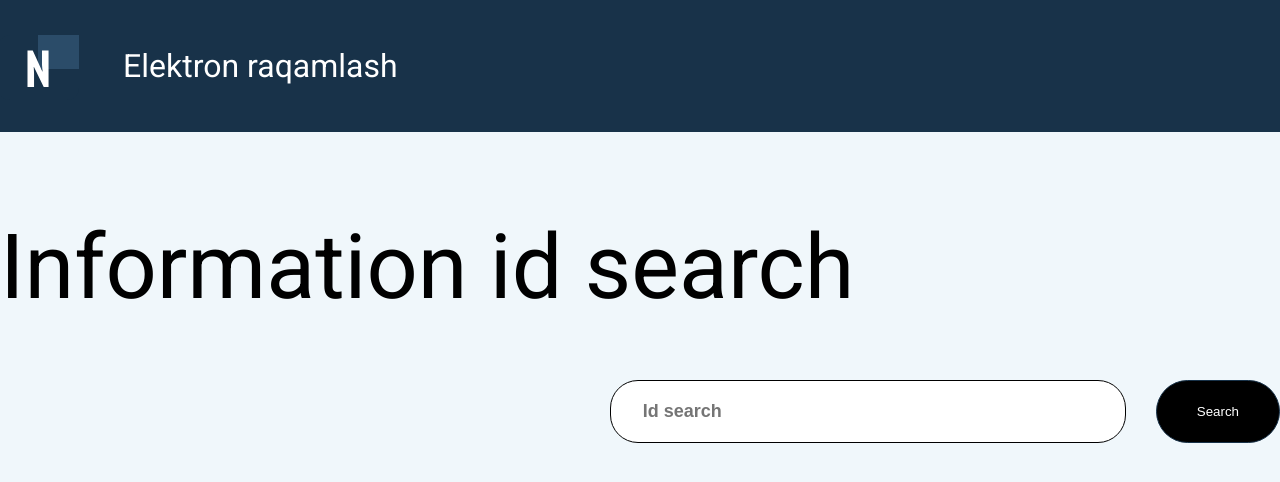
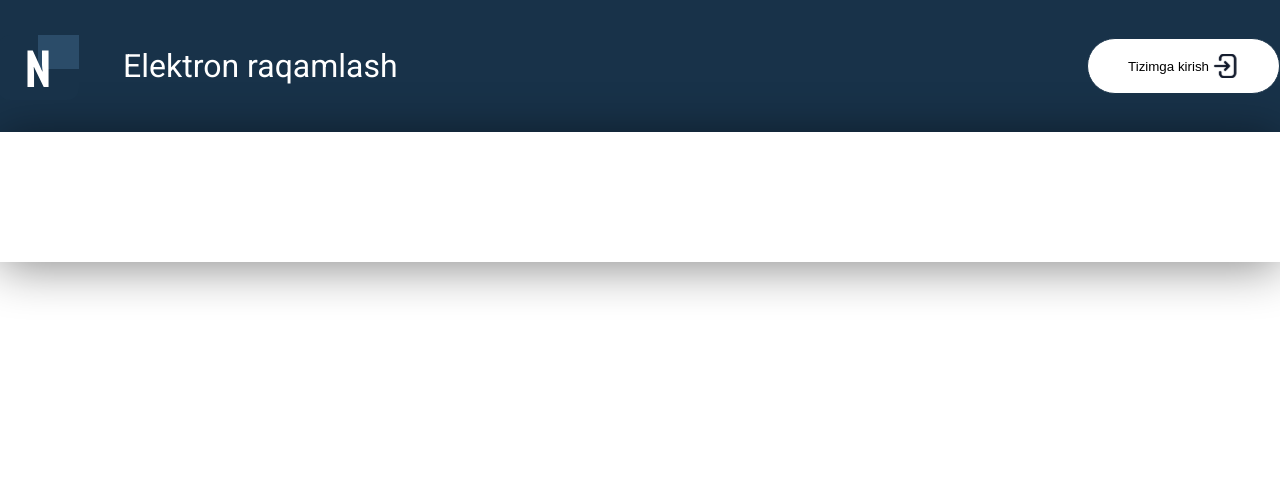
Before and after one commit to mustofaqulov/Elelktron-raqamlash, a React (Vite) app: page / in a window 1280 px wide. Shown: the top 482 px of the page. Built offline with nearby package versions, Linux system fonts and the light colour scheme.

Commit message:
fix: new changes project

```diff
--- a/package.json
+++ b/package.json
@@ -14,7 +14,7 @@
     "prop-types": "^15.8.1",
     "react": "^18.2.0",
     "react-dom": "^18.2.0",
-    "react-router-dom": "^6.21.3",
+    "react-router-dom": "^6.22.0",
     "sass": "^1.70.0"
   },
   "devDependencies": {
--- a/src/App.jsx
+++ b/src/App.jsx
@@ -1,13 +1,13 @@
-// import HomePage from "./pages/Home/HomePage";
-import { SearchPage } from "./pages/Searchpage/SearchPage";
+import HomePage from "./pages/Home/HomePage";
+// import { SearchPage } from "./pages/Searchpage/SearchPage";
 import "./styles/_base.scss";
 // import InformationPage from "./pages/InformationPage/Information";
 function App() {
   return (
     <>
-      {/* <HomePage /> */}
+      <HomePage />
       {/* <InformationPage /> */}
-      <SearchPage />
+      {/* <SearchPage /> */}
     </>
   );
 }
--- a/src/components/Modal/Modal.jsx
+++ b/src/components/Modal/Modal.jsx
@@ -3,6 +3,7 @@ import "./modal.scss";
 import PropTypes from "prop-types";
 import OpenIcon from "../../assets/icons/open.svg?react";
 import { Information } from "../../pages/InformationPage/Information";
+import { Link } from "react-router-dom";
 
 export function Modal({ open, onClose }) {
   if (!open) return null;
@@ -13,7 +14,7 @@ export function Modal({ open, onClose }) {
         <div className="modal">
           <div className="close-content">
             <div onClick={onClose} className="close">
-              <span class="material-symbols-outlined">close</span>
+              <span className="material-symbols-outlined">close</span>
             </div>
           </div>
           <div className="modal-login">
@@ -27,7 +28,9 @@ export function Modal({ open, onClose }) {
               <input autoComplete="off" id="email" type="password" />
             </div>
             <div className="login-btn">
-              <Button title="Tizimga kirish" icon={<OpenIcon />} />
+              <Link to={<Information />}>
+                <Button title="Tizimga kirish" icon={<OpenIcon />} />
+              </Link>
             </div>
           </div>
         </div>
```
Also changed, not shown: src/components/Inputs/Search/searchInput.scss (line endings or trailing spaces), 1 other file (tests, documents, lock files or other folders).
